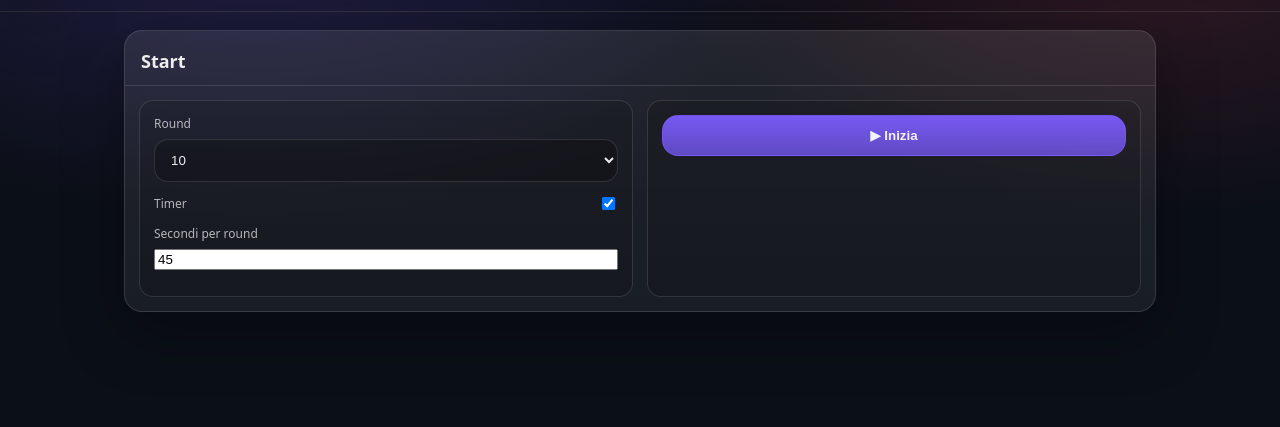
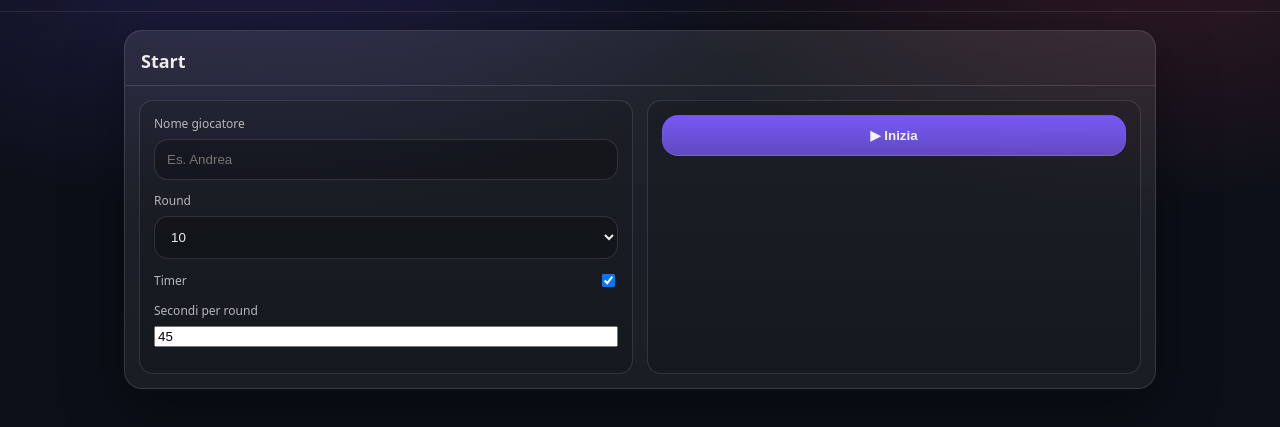
Before and after one commit to andreapistis00-sudo/Indovinalacanzonebdc, a plain HTML site: page index.html in a window 1280 px wide. Shown: the part 61-488 px from the top of the page. Drawn offline with Linux system fonts and the light colour scheme.

Commit message:
Update index.html

```diff
--- a/index.html
+++ b/index.html
@@ -39,6 +39,12 @@
 
   <div class="grid2">
     <div class="panel">
+
+      <label class="field">
+        <span class="label">Nome giocatore</span>
+        <input id="playerNameInput" class="input" placeholder="Es. Andrea" />
+      </label>
+
       <label class="field">
         <span class="label">Round</span>
         <select id="roundsSelect">
@@ -70,6 +76,10 @@
   <div class="cardHeader rowBetween">
     <h2 id="roundMeta">Round</h2>
     <div class="hud">
+      <div class="hudItem">
+        <span class="hudLabel">Giocatore</span>
+        <span id="hudPlayer">—</span>
+      </div>
       <div class="hudItem">
         <span class="hudLabel">Punti</span>
         <span id="hudScore">0</span>
```
